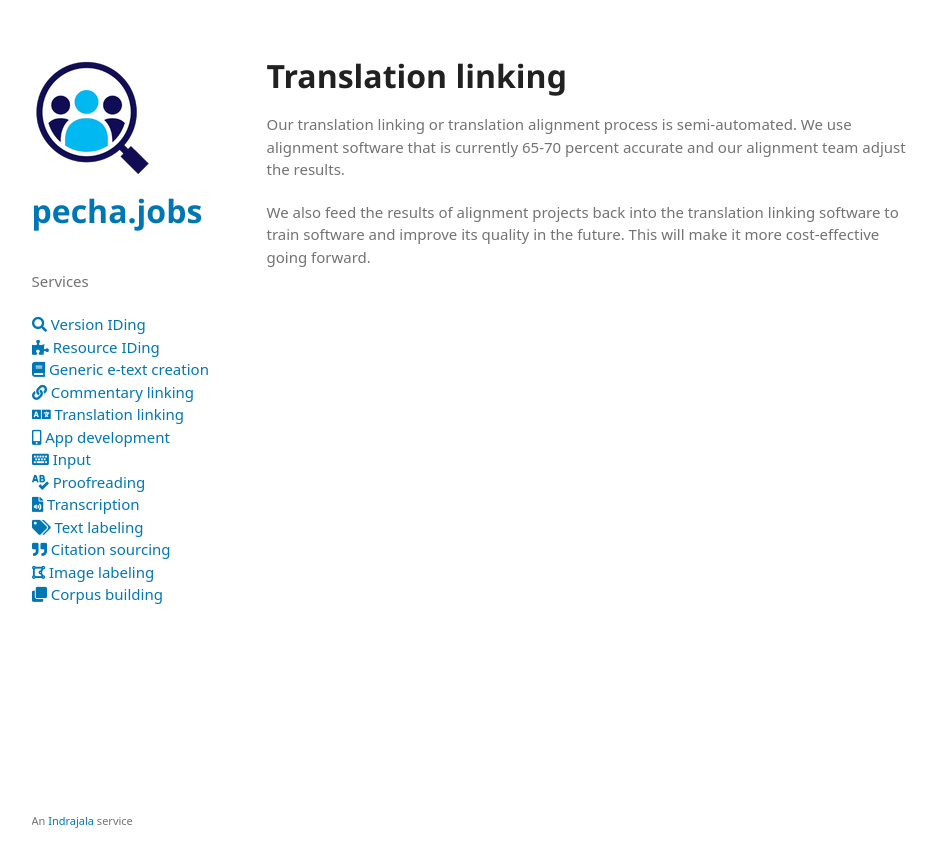
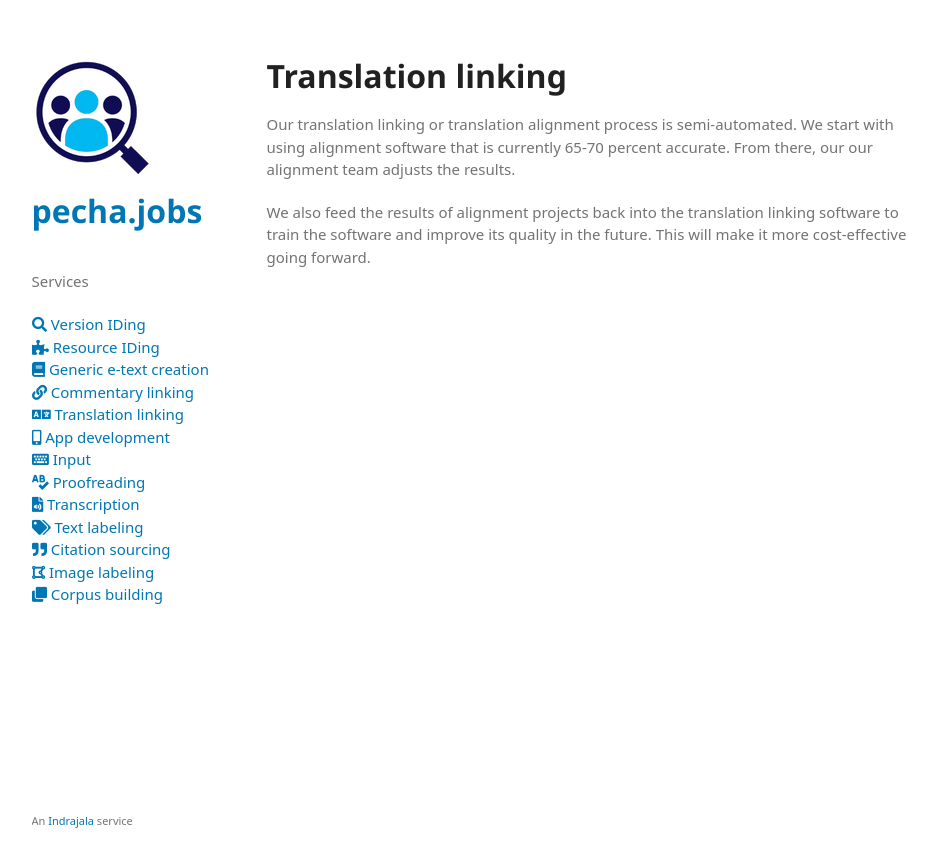
Before and after one commit to pecha-jobs/pecha-jobs.github.io, a Jekyll site: the page built from tm.md, in a window 1280 px wide. Shown: the top 867 px of the page, without its empty margins (171-1108 px from the left). Built offline with Jekyll 4.4.1, drawn with Linux system fonts in a browser that asks for light colours; some web fonts are replaced; our own code applies the rules of GitHub Pages for plain Markdown files.

Commit message:
fixed typos

```diff
--- a/tm.md
+++ b/tm.md
@@ -1,6 +1,6 @@
 
 # Translation linking
 
-Our translation linking or translation alignment process is semi-automated. We use alignment software that is currently 65-70 percent accurate and our alignment team adjust the results.
+Our translation linking or translation alignment process is semi-automated. We start with using alignment software that is currently 65-70 percent accurate. From there, our our alignment team adjusts the results.
 
-We also feed the results of alignment projects back into the translation linking software to train software and improve its quality in the future. This will make it more cost-effective going forward.
+We also feed the results of alignment projects back into the translation linking software to train the software and improve its quality in the future. This will make it more cost-effective going forward.
```
